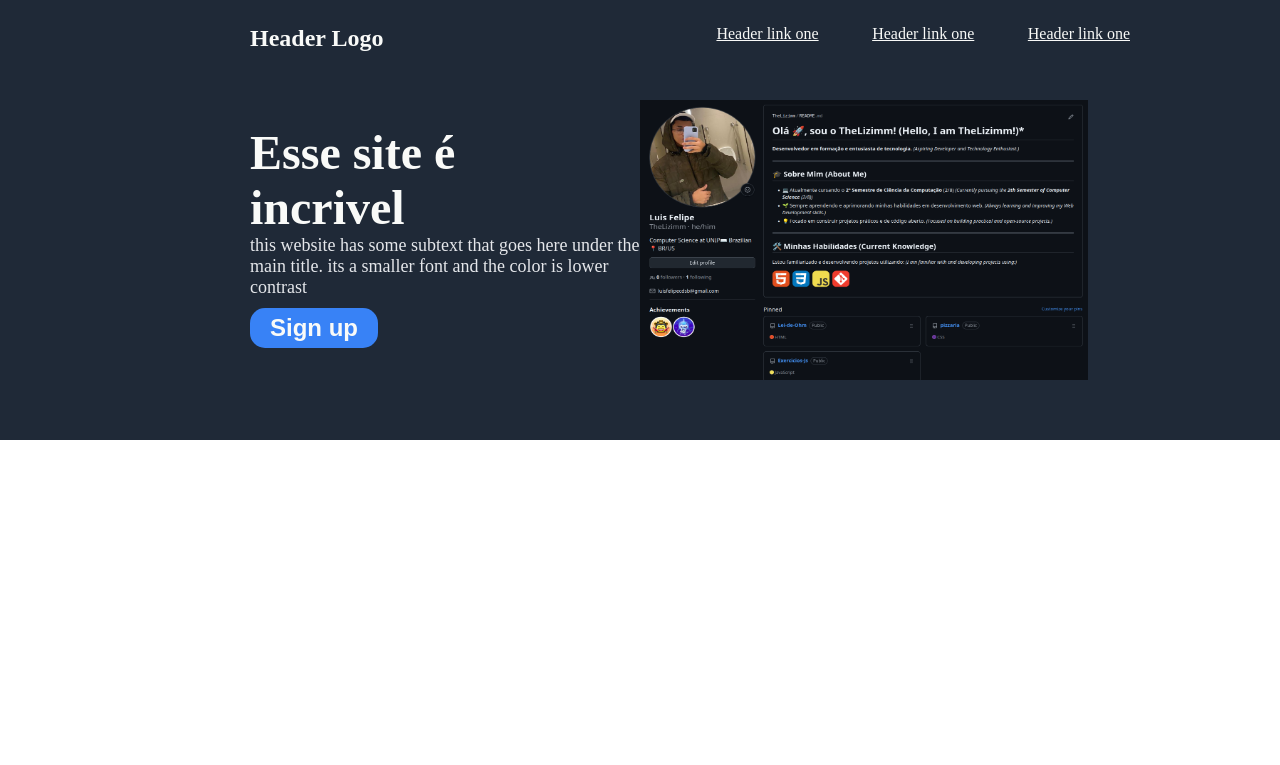
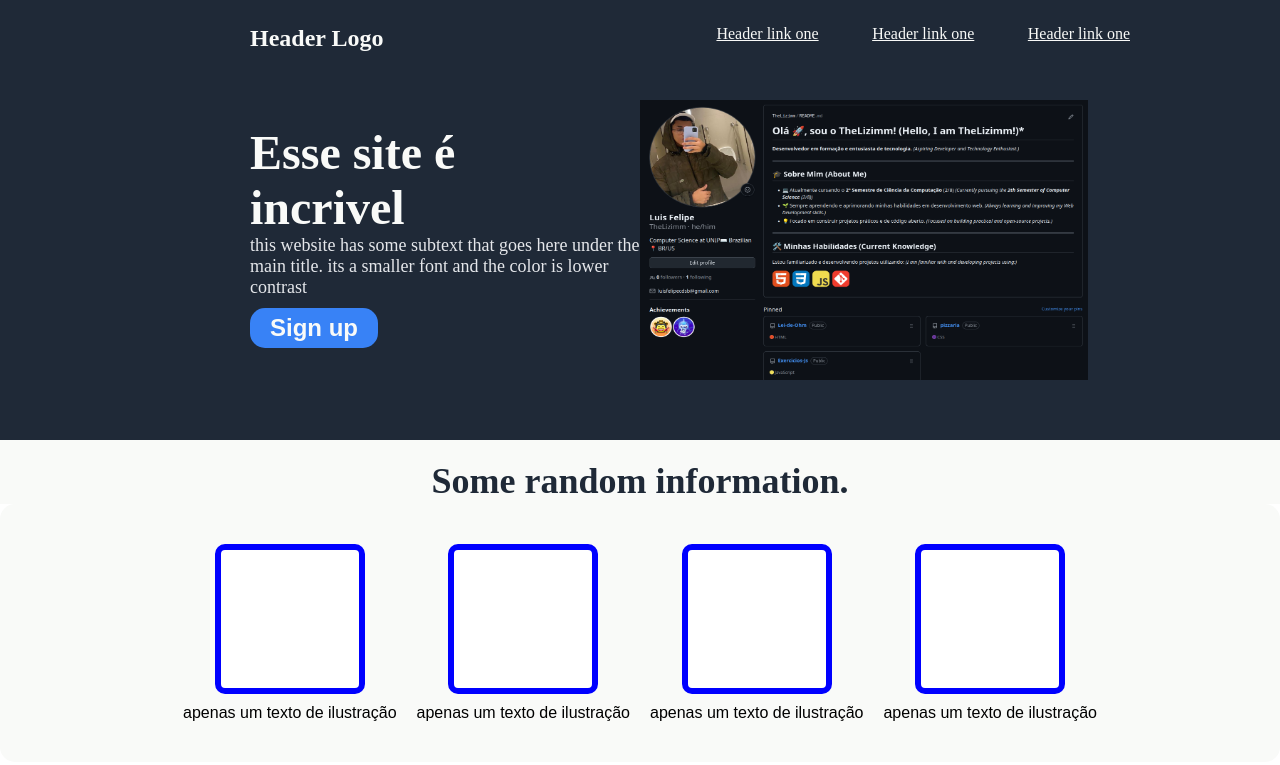
Before and after one commit to TheLizimm/exercicios-logica-js, a plain HTML site: page 03 - projectOdin - LandingPage/index.html in a window 1280 px wide. Shown: the top 765 px of the page. Drawn offline with Linux system fonts and the light colour scheme.

Commit message:
:books: docs: Adicionando a parte de informações

```diff
--- a/03 - projectOdin - LandingPage/index.html
+++ b/03 - projectOdin - LandingPage/index.html
@@ -26,6 +26,28 @@
                 <img src="../02 - projectOdin/assets/Screenshot from 2025-10-20 13-25-11.png" alt="">
             </div>
         </div>
+        <div class="randomInformation">
+            <h3>Some random information.</h3>
+        </div>
+        <div class="masterSquare">
+            <div class="box">
+              <div class="square"></div>
+              <p>apenas um texto de ilustração</p>
+            </div>
+            <div class="box">
+              <div class="square"></div>
+              <p>apenas um texto de ilustração</p>
+            </div>
+            <div class="box">
+              <div class="square"></div>
+              <p>apenas um texto de ilustração</p>
+            </div>
+            <div class="box">
+              <div class="square"></div>
+              <p>apenas um texto de ilustração</p>
+            </div>
+        </div>
+
     </div>
 </body>
 </html>
--- a/03 - projectOdin - LandingPage/style/style.css
+++ b/03 - projectOdin - LandingPage/style/style.css
@@ -48,7 +48,7 @@ header h3{
 }
 
 #container {
-    height: 90vh;
+    height: 160vh;
     width: 100vw;
     max-width: 100vw;
 }
@@ -89,7 +89,6 @@ header h3{
     margin-top: 10px;
     color: var(--textoPrincipal);
     background-color: var(--corBotão);
-    box-shadow: 0 2px 5px rgba(red, green, blue, alpha);
     border-radius: 15px;
     border: none;
     transition: transform 0.5s ease, border 0.3s ease;
@@ -104,3 +103,52 @@ header h3{
     width: 35vw;
     height: 35vh;
 }
+
+.randomInformation{
+    display: flex;
+    width: 100vw;
+    height: 8vh;
+    background-color: var(--textoPrincipal);
+    justify-content: center;
+}
+
+.randomInformation h3{
+    color: var(--informação);
+    font-size: 36px;
+    font-weight: 900;
+    margin-top: 20px;
+}
+
+.masterSquare{
+    background-color: var(--textoPrincipal);
+    display: flex;
+    justify-content: center;
+    align-items: center;
+    gap: 20px;
+    padding: 40px;
+    border-radius: 15px;
+}
+
+.box {
+    display: flex;
+    flex-direction: column;
+    align-items: center;
+    gap: 10px;
+}
+
+.square {
+    width: 150px;
+    height: 150px;
+    background-color: white;
+    border: 6px solid blue;
+    border-radius: 10px;
+    box-sizing: border-box;
+}
+
+
+.box p {
+    font-family: Arial, sans-serif;
+    font-size: 16px;
+    color: black;
+    margin: 0;
+}
```
